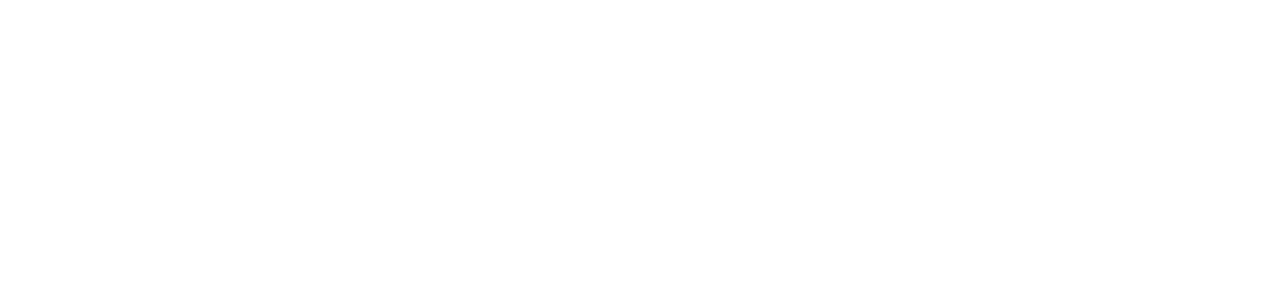
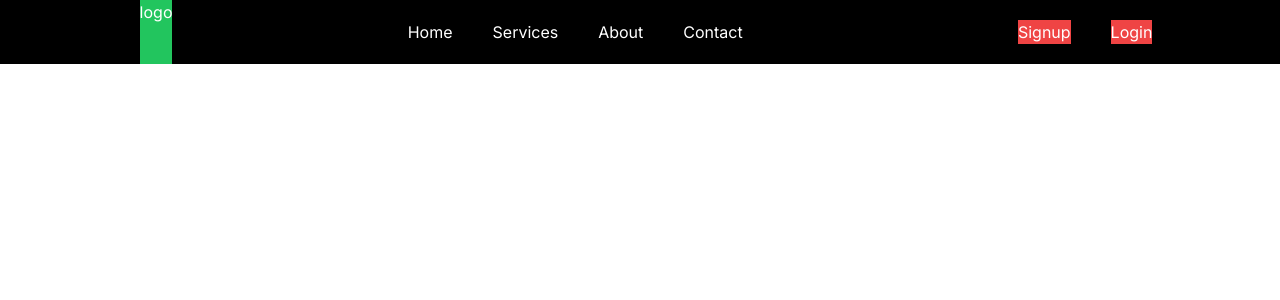
Before and after one commit to Virtualtools55/Foundation_project, a Next.js app: page / in a window 1280 px wide. Shown: the top 300 px of the page. Built offline with nearby package versions, Linux system fonts and the light colour scheme.

Commit message:
some nav code updated

```diff
--- /dev/null
+++ b/src/app/components/navbar/page.js
@@ -0,0 +1,28 @@
+// components/Navbar.js
+"use client"
+import React, { useState } from 'react'; // Corrected import statement for React
+import Link from 'next/link';
+
+export default function Navbar(){
+
+  return (
+    <>
+    <div></div>
+      <div className='h-200 bg-black w-screen flex flex-row justify-around max-md:flex-col max-md:bg-red-500 max-md:h-screen max-md:w-2/4'  >
+       <div className='text-white inline-block ml-8 bg-green-500 inline-block  item-start text-center flex item-center'>logo</div>
+       <div className=''><ul className='flex flex-row max-md:flex-col max-md:m-8'>
+
+       <Link href={"/"} className='text-white m-5  inline-block max-md:m-3'>Home</Link>
+       <Link href={"/"} className='text-white m-5 inline-block max-md:m-3'>Services</Link>
+       <Link href={"/"}className='text-white m-5 inline-block max-md:m-3'>About</Link>
+       <Link href={"/"} className='text-white m-5 inline-block max-md:m-3'> Contact</Link>
+
+        </ul></div>
+       <div className='ml-5'>
+        <button className='text-white bg-red-500 m-5' >Signup</button>
+        <button className='text-white bg-red-500 m-5'>Login</button>
+       </div>
+      </div>
+    </>
+  );
+};
--- a/src/app/layout.js
+++ b/src/app/layout.js
@@ -1,5 +1,6 @@
 import { Inter } from "next/font/google";
 import "./globals.css";
+import Navbar from "./components/navbar/page";
 
 const inter = Inter({ subsets: ["latin"] });
 
@@ -11,7 +12,9 @@
 export default function RootLayout({ children }) {
   return (
     <html lang="en">
-      <body className={inter.className}>{children}</body>
+      <body className={inter.className}>
+        <Navbar/>
+        {children}</body>
     </html>
   );
 }
--- a/src/app/page.js
+++ b/src/app/page.js
@@ -3,7 +3,9 @@
 export default function Home() {
   return (
     <main>
+<div>
 
+</div>
 
     </main>
   );
```
